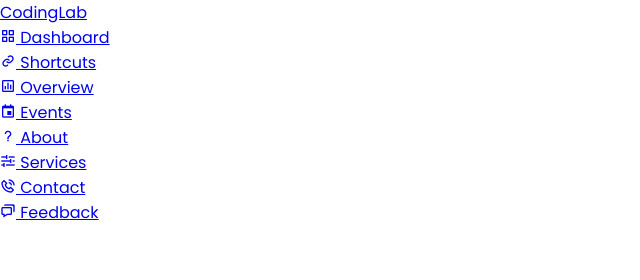
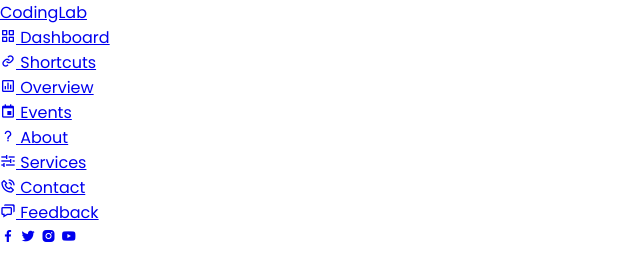
Before and after one commit to nikhilpahan/Sidebar-in-HTML-and-CSS, a plain HTML site: page index.html in a window 1280 px wide. Shown: the full height of the page, 0-640 px from the left. Drawn offline with nearby package versions, Linux system fonts and the light colour scheme.

Commit message:
Social Media

```diff
--- a/index.html
+++ b/index.html
@@ -32,6 +32,12 @@
                     Feedback</a></li>
             </ul>
         </div>
+        <div class="social_media">
+            <a href="#"><i class='bx bxl-facebook'></i></a>
+            <a href="#"><i class='bx bxl-twitter' ></i></a>
+            <a href="#"><i class='bx bxl-instagram-alt' ></i></a>
+            <a href="#"><i class='bx bxl-youtube' ></i></a>
+        </div>
     </div>
 </body>
 </html>
```
